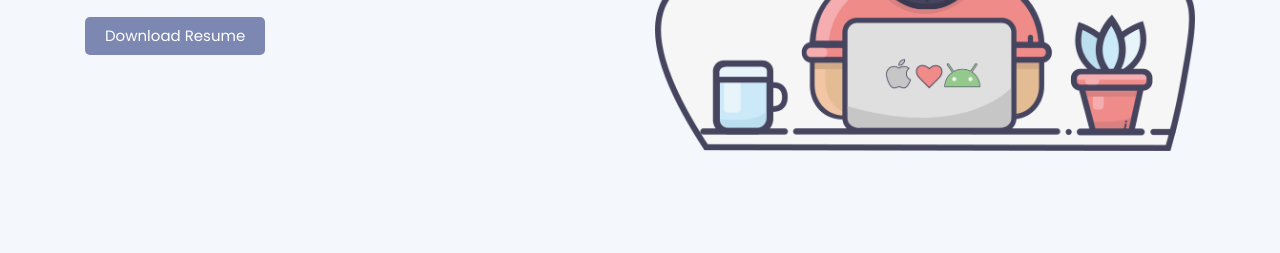
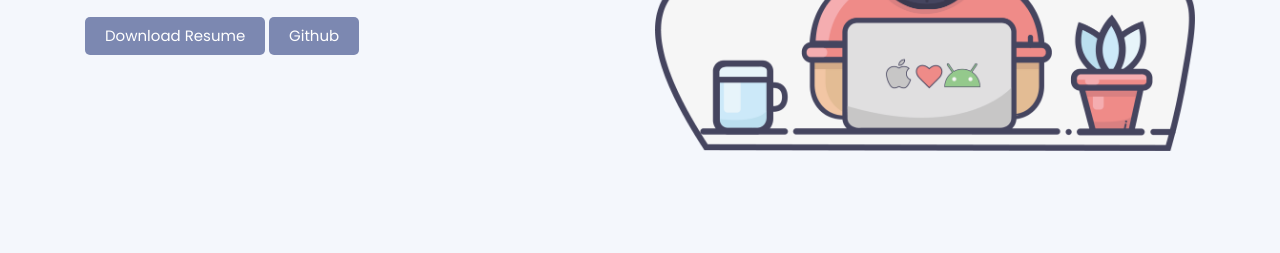
Before and after one commit to ahmermughal/ahmermughal.github.io, a plain HTML site: page index.html in a window 1280 px wide. Shown: the part 418-671 px from the top of the page. Drawn offline with Linux system fonts and the light colour scheme.

Commit message:
added github link

```diff
--- a/index.html
+++ b/index.html
@@ -56,6 +56,7 @@
 							<h1>Ahmer Akhter <br> Mughal</h1>
 							<h4 class="sub-title">iOS & Android Engineer</h4>
 							<a href="./resume.pdf"> <button class="button">Download Resume</button> </a>
+							<a href="https://github.com/ahmermughal"> <button class="button">Github</button> </a>
 						</div>
 					</div>
 					<div class="col-md-6 col-sm-12">
```
